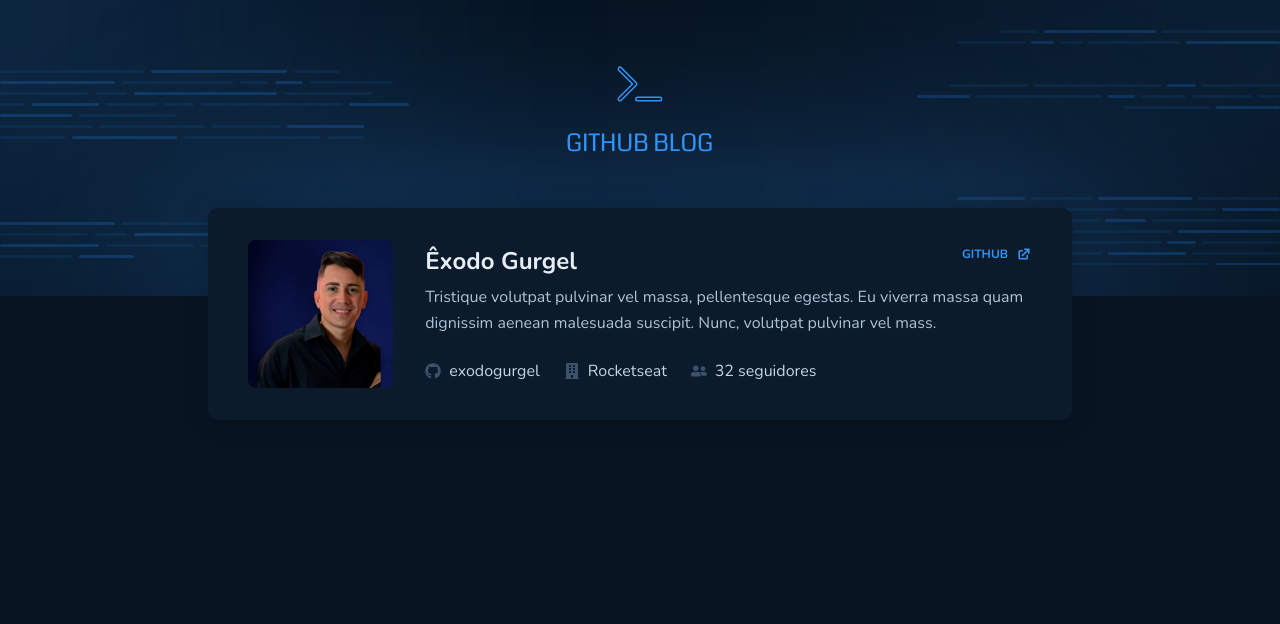
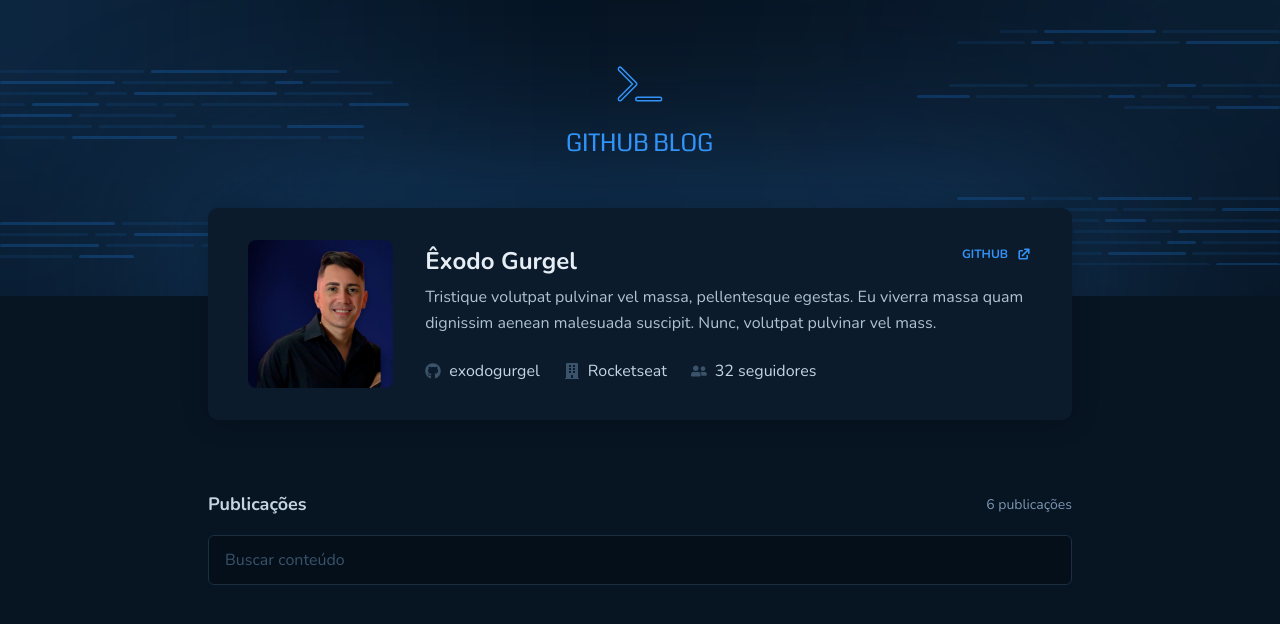
Before and after one commit to exodogurgel/github-blog, a React (Vite) app: page / in a window 1280 px wide. Shown: the top 624 px of the page. Built offline with nearby package versions, Linux system fonts and the light colour scheme.

Commit message:
:sparkles: feat: Create Search section

```diff
--- a/src/pages/Home/index.tsx
+++ b/src/pages/Home/index.tsx
@@ -1,10 +1,17 @@
 import { Profile } from './components/Profile'
-import { HomeContainer } from './styles'
+import { HomeContainer, SearchSection } from './styles'
 
 export function Home() {
   return (
     <HomeContainer>
       <Profile />
+      <SearchSection>
+        <div>
+          <h2>Publicações</h2>
+          <span>6 publicações</span>
+        </div>
+        <input type="text" placeholder="Buscar conteúdo" />
+      </SearchSection>
     </HomeContainer>
   )
 }
--- a/src/pages/Home/styles.ts
+++ b/src/pages/Home/styles.ts
@@ -12,3 +12,39 @@
     padding-inline: 1.5rem;
   }
 `
+
+export const SearchSection = styled.section`
+  margin-top: 4.375rem;
+
+  > div {
+    display: flex;
+    align-items: center;
+    justify-content: space-between;
+    margin-bottom: 1rem;
+
+    h2 {
+      font-size: 1.125rem;
+      line-height: 1.6;
+      color: ${(props) => props.theme['blue-100']};
+    }
+
+    span {
+      font-size: 0.875rem;
+      color: ${(props) => props.theme['blue-300']};
+    }
+  }
+
+  input {
+    width: 100%;
+    height: 3.125rem;
+    border: 1px solid ${(props) => props.theme['blue-500']};
+    border-radius: 6px;
+    padding: 0.75rem 1rem;
+    background: ${(props) => props.theme['blue-900']};
+    color: ${(props) => props.theme['blue-200']};
+
+    &::placeholder {
+      color: ${(props) => props.theme['blue-400']};
+    }
+  }
+`
```
